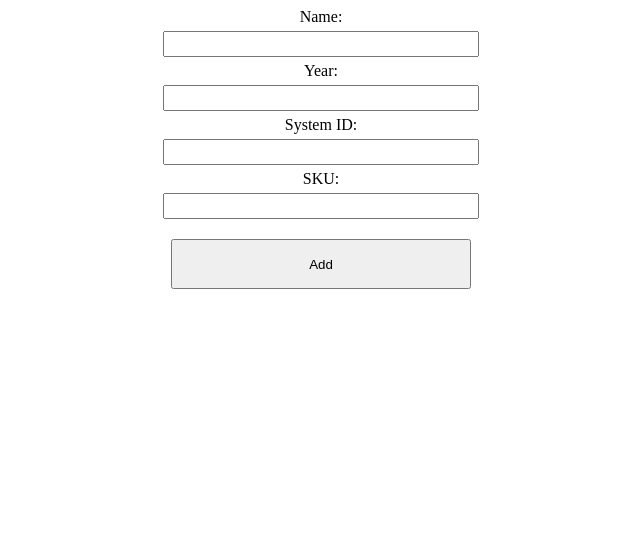
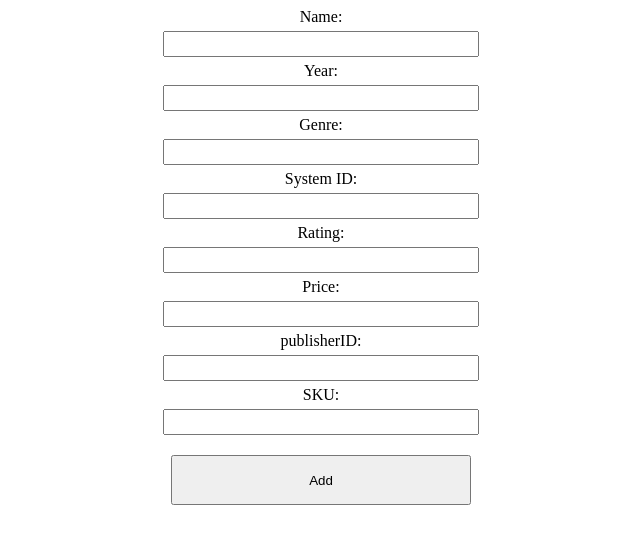
Before and after one commit to menonsid2003/GameStore-Website, a React (Create React App) app in the folder client/: page / in a window 1280 px wide. Shown: the top 544 px of the page, without its empty margins (319-959 px from the left). Built offline with nearby package versions, Linux system fonts and the light colour scheme.

Commit message:
Its working with final database schema now
modified the server and client files to work with the final schema instead of the temporary one I initially made.

```diff
--- a/client/src/App.js
+++ b/client/src/App.js
@@ -8,22 +8,27 @@ function App() {
 
   const [vgName, setName] = useState("");
   const [vgYear, setYear] = useState(0);
+  const [vgGenre, setGenre] = useState("");
   const [vgSysID, setSysID] = useState(0);
-  const [vgSKU, setSKU] = useState(0);
+  const [vgRating, setRating] = useState("");
+  const [vgPrice, setPrice] = useState(0);
+  const [vgPublID, setPublID] = useState(0);
+  const [vgSKU, setSKU] = useState("");
+
 
   const addGame = () => {
     Axios.post('http://localhost:3001/create', {
       vgName: vgName,
       vgYear: vgYear,
+      vgGenre: vgGenre,
       vgSysID: vgSysID,
+      vgRating: vgRating,
+      vgPrice: vgPrice,
+      vgPublID: vgPublID,
       vgSKU: vgSKU
     }).then(() => {
         console.log("success");
     })
-  };
-
-  const displayInfo = () => {
-    console.log(vgName + vgYear + vgSysID + vgSKU);
   };
 
   return (
@@ -34,19 +39,46 @@ function App() {
       type="text"
       onChange={(event) => {
         setName(event.target.value);}}/>
+
       <label>Year: </label>
       <input
       type="number"
       onChange={(event) => {
         setYear(event.target.value);}}/>
+
+      <label>Genre: </label>
+      <input
+      type="text"
+      onChange={(event) => {
+        setGenre(event.target.value);}}/>
+
       <label>System ID: </label>
       <input
       type="number"
       onChange={(event) => {
         setSysID(event.target.value);}}/>
+
+      <label>Rating: </label>
+      <input
+      type="text"
+      onChange={(event) => {
+        setRating(event.target.value);}}/>
+
+      <label>Price: </label>
+      <input
+      type="number"
+      onChange={(event) => {
+        setPrice(event.target.value);}}/>
+
+      <label>publisherID: </label>
+      <input
+      type="number"
+      onChange={(event) => {
+        setPublID(event.target.value);}}/>
+
       <label>SKU: </label>
       <input
-      type="number"
+      type="text"
       onChange={(event) => {
         setSKU(event.target.value);}}/>
       <button onClick={addGame}>Add</button>
```
Also changed, not shown: 1 other file (tests, documents, lock files or other folders).
